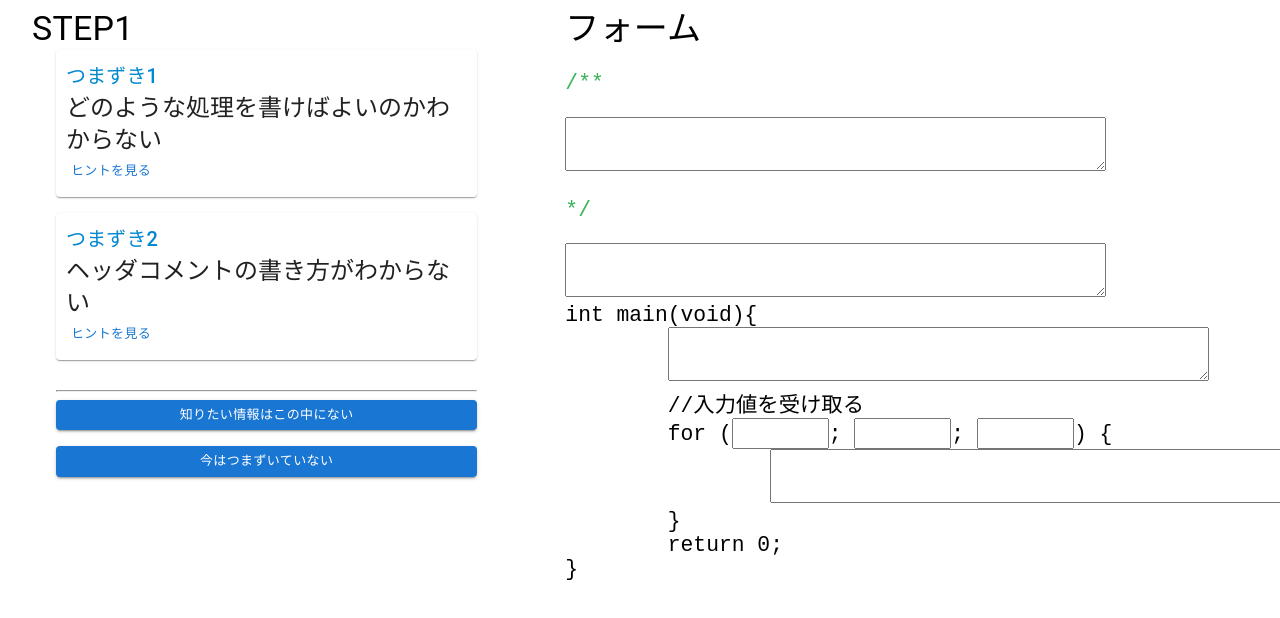
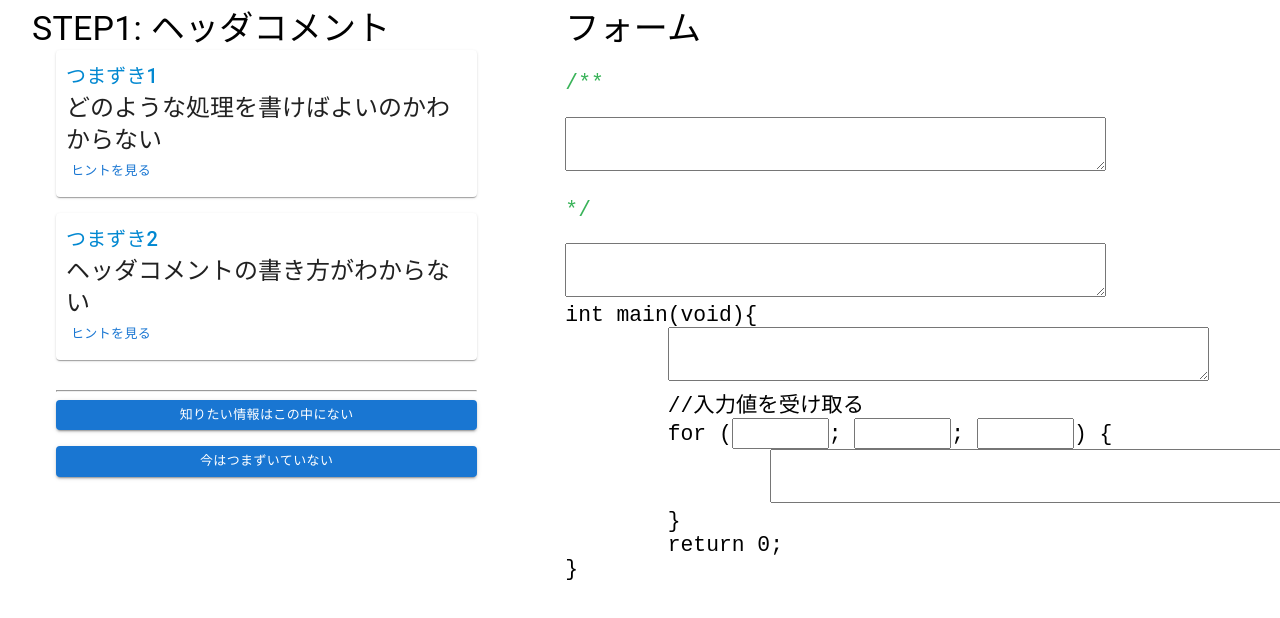
Before and after one commit to KHashimoto3/FIT2023_KH, a React (Vite) app in the folder mock/: page / in a window 1280 px wide. Shown: the top 618 px of the page. Built offline with nearby package versions, Linux system fonts and the light colour scheme.

Commit message:
仮でSTEPを表示できるようにした。

```diff
--- a/mock/src/components/Assist.tsx
+++ b/mock/src/components/Assist.tsx
@@ -2,6 +2,8 @@ import { useState } from "react";
 import { Button, Card, Container, Stack, Typography } from "@mui/material";
 
 type Props = {
+    stepNo: number;
+    stepName: string;
     hintList: HintList[];
 }
 
@@ -13,6 +15,8 @@ interface HintList {
 export const Assist = (props: Props) => {
     //ヒントのリスト（MainPageから渡された）
     const hintList: HintList[] = props.hintList;
+    const stepNo: number = props.stepNo;
+    const stepName: string = props.stepName;
 
     const [hintIndex, setHintIndex] = useState<number>(0);
 
@@ -26,7 +30,7 @@ export const Assist = (props: Props) => {
     if (!explainIsShow) {
         return (
             <Container maxWidth="md">
-                <Typography variant="h4">STEP1</Typography>
+                <Typography variant="h4">STEP{stepNo}: {stepName}</Typography>
                 <Container maxWidth="md" sx={{marginBottom: "30px"}}>
                     <Stack spacing={2} sx={{marginBottom: "30px"}}>
                         {hintList.map((hint, index) => {
--- a/mock/src/components/MainPage.tsx
+++ b/mock/src/components/MainPage.tsx
@@ -4,6 +4,7 @@ import { Assist } from "./Assist";
 import { Form } from "./Form";
 
 interface FormData {
+    stepName: string;
     hintList: HintList[];
 }
 
@@ -21,6 +22,7 @@ export const MainPage = () => {
 
     const formData: FormData[] = [
         {
+            "stepName": "ヘッダコメント",
             "hintList": [
                 {
                     "hint": "どのような処理を書けばよいのかわからない",
@@ -33,6 +35,7 @@ export const MainPage = () => {
             ]
         },
         {
+            "stepName": "インクルード・マクロ定義",
             "hintList": [
                 {
                     "hint": "どのような処理を書けばよいのかわからない",
@@ -49,6 +52,7 @@ export const MainPage = () => {
             ]
         },
         {
+            "stepName": "変数・配列の宣言",
             "hintList": [
                 {
                     "hint": "どのような処理を書けばよいのかわからない",
@@ -65,6 +69,7 @@ export const MainPage = () => {
             ]
         },
         {
+            "stepName": "繰り返し処理",
             "hintList": [
                 {
                     "hint": "どのような処理を書けばよいのかわからない",
@@ -85,6 +90,7 @@ export const MainPage = () => {
             ]
         },
         {
+            "stepName": "複数条件分岐",
             "hintList": [
                 {
                     "hint": "どのような処理を書けばよいのかわからない",
@@ -111,7 +117,7 @@ export const MainPage = () => {
             <Box>
             <Grid container spacing={2}>
                 <Grid item xs={5}>
-                    <Assist hintList={formData[formDataIndex].hintList} />
+                    <Assist stepNo={formDataIndex + 1} stepName={formData[formDataIndex].stepName} hintList={formData[formDataIndex].hintList} />
                 </Grid>
                 <Grid item xs={7}>
                     <Form changeFormDataIndex={changeFormDataIndex} />
```
